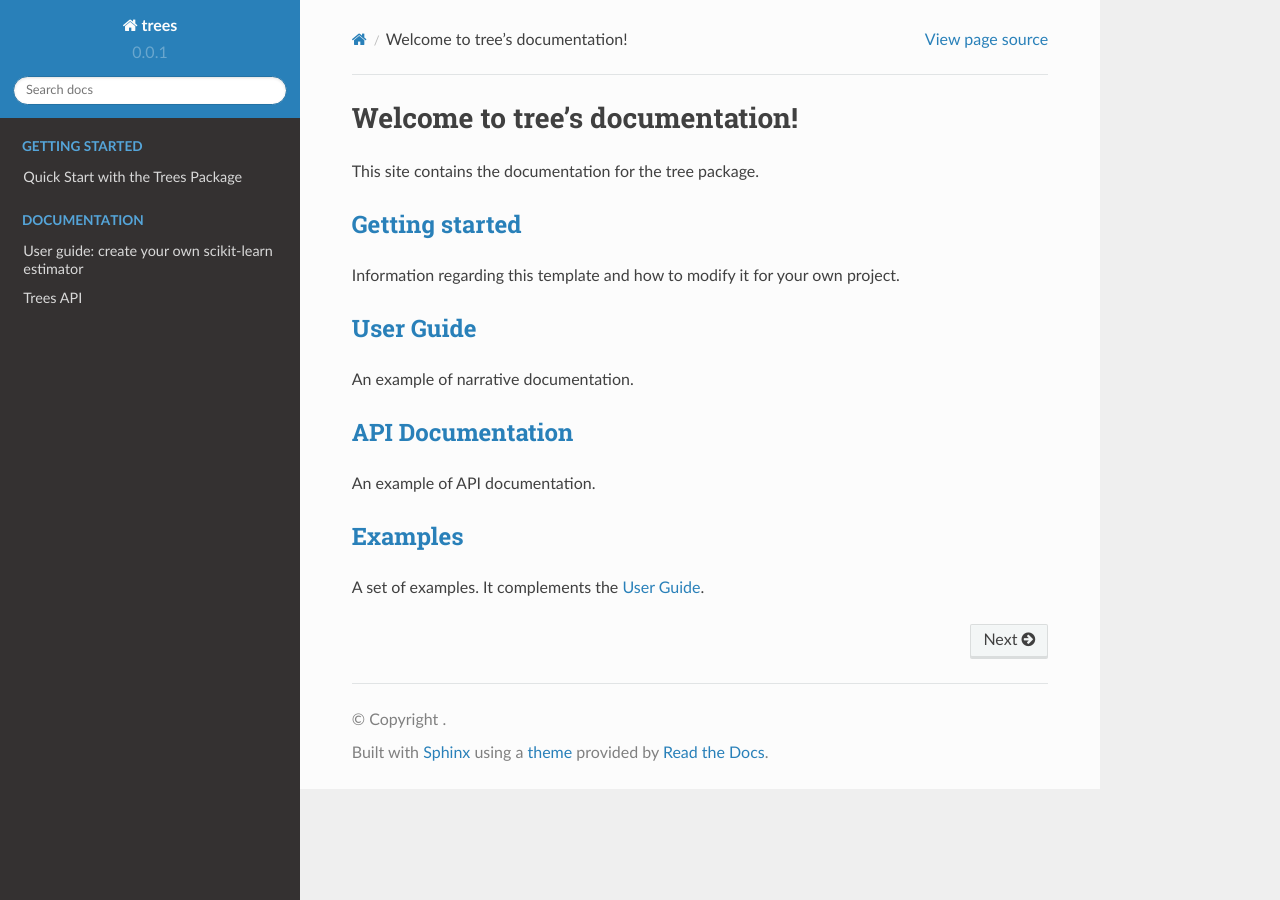
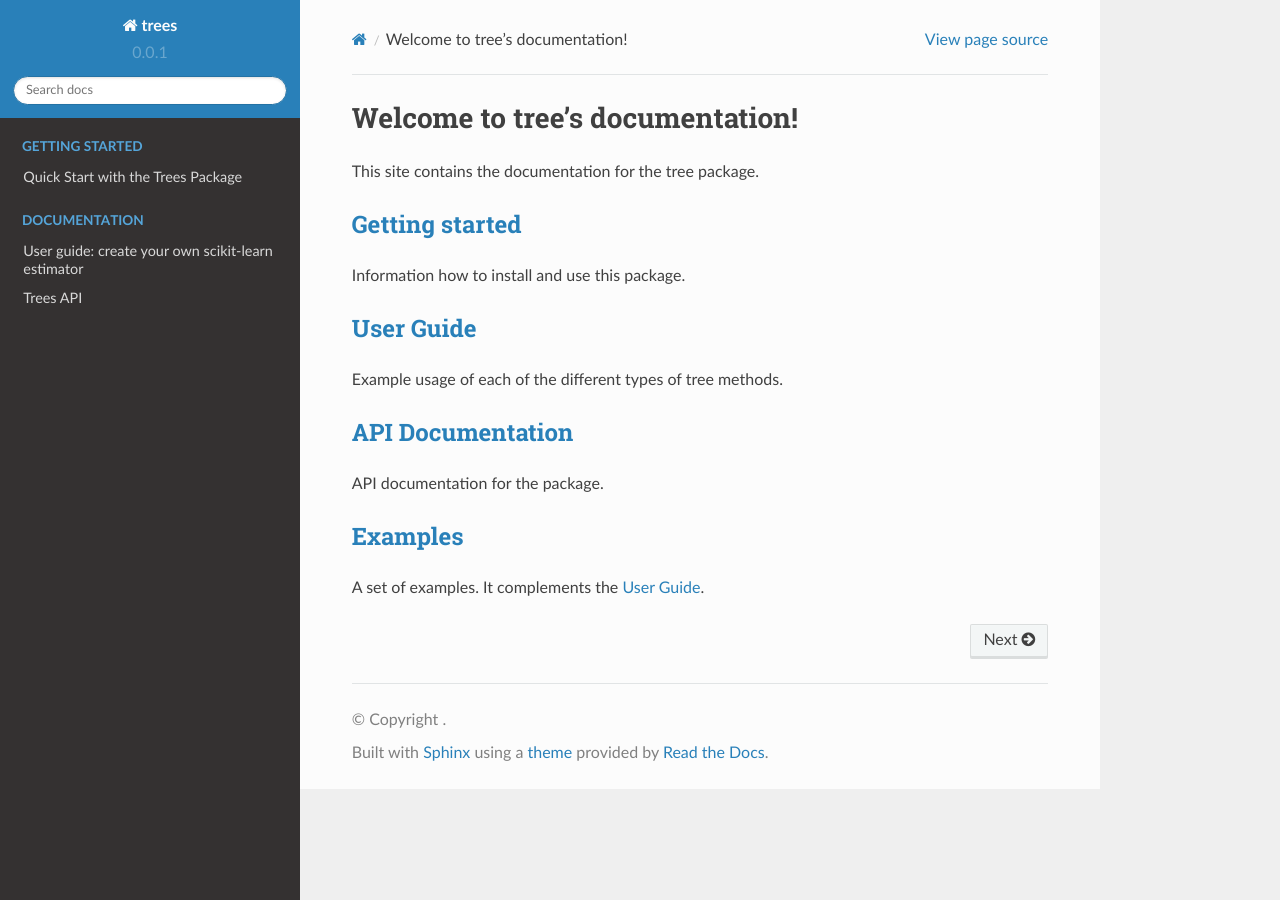
Before and after one commit to D3M-Research-Group/odtlearn, a Sphinx documentation site: the page built from docs/index.rst, in a window 1280 px wide. Built offline with Sphinx 7.4.7 and the Read the Docs theme 2.0.0, drawn with Linux system fonts in a browser that asks for light colours; formulas are drawn with MathJax 3; pages that are not in the unit, such as notebooks, are missing from menus.

Commit message:
add robust tree documentation

```diff
--- a/docs/index.rst
+++ b/docs/index.rst
@@ -30,17 +30,17 @@ This site contains the documentation for the tree package.
 `Getting started <quick_start.html>`_
 -------------------------------------
 
-Information regarding this template and how to modify it for your own project.
+Information how to install and use this package.
 
 `User Guide <user_guide.html>`_
 -------------------------------
 
-An example of narrative documentation.
+Example usage of each of the different types of tree methods.
 
 `API Documentation <api.html>`_
 -------------------------------
 
-An example of API documentation.
+API documentation for the package.
 
 `Examples <auto_examples/index.html>`_
 --------------------------------------
```
Also changed, not shown: docs/api.rst (+12 -9 lines), docs/generated/trees.RobustTree.RobustTreeClassifier.rst (added, +17 -0 lines), 12 other files.
